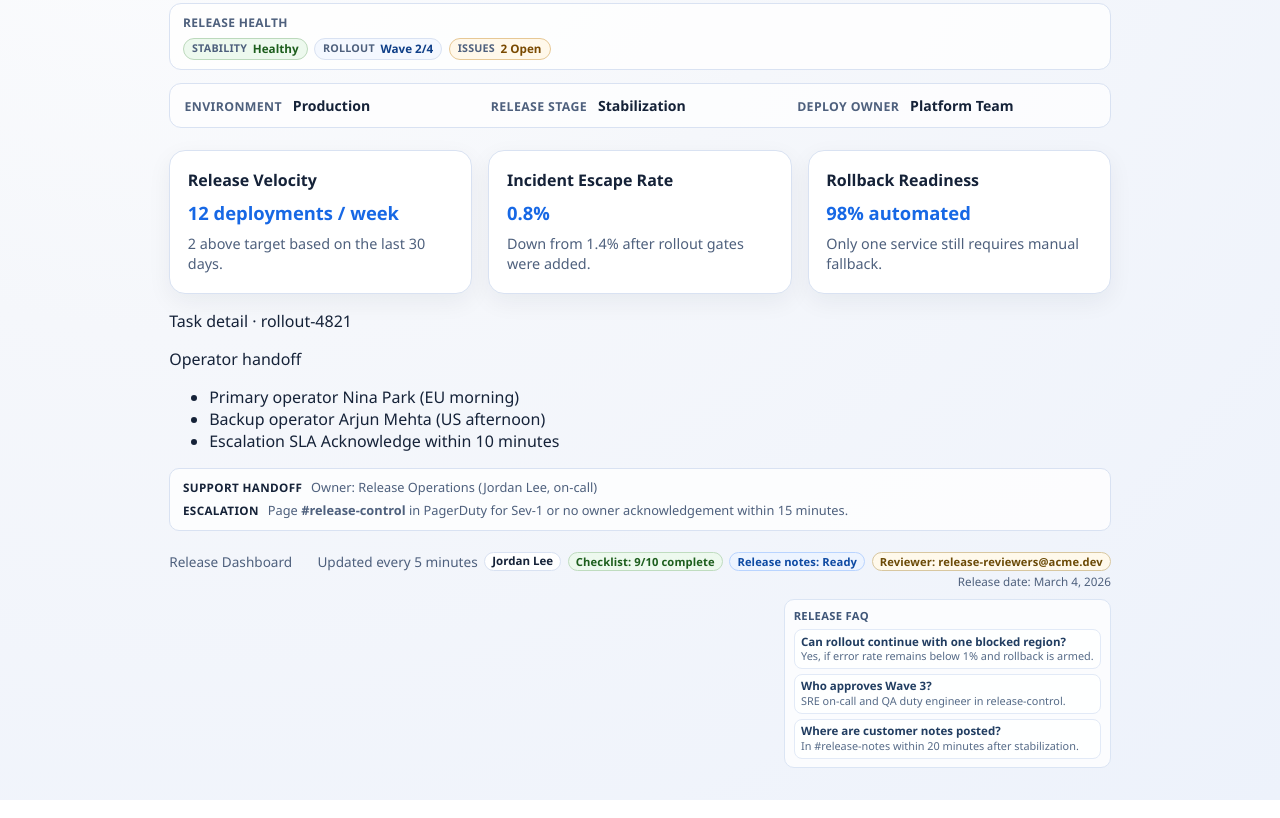
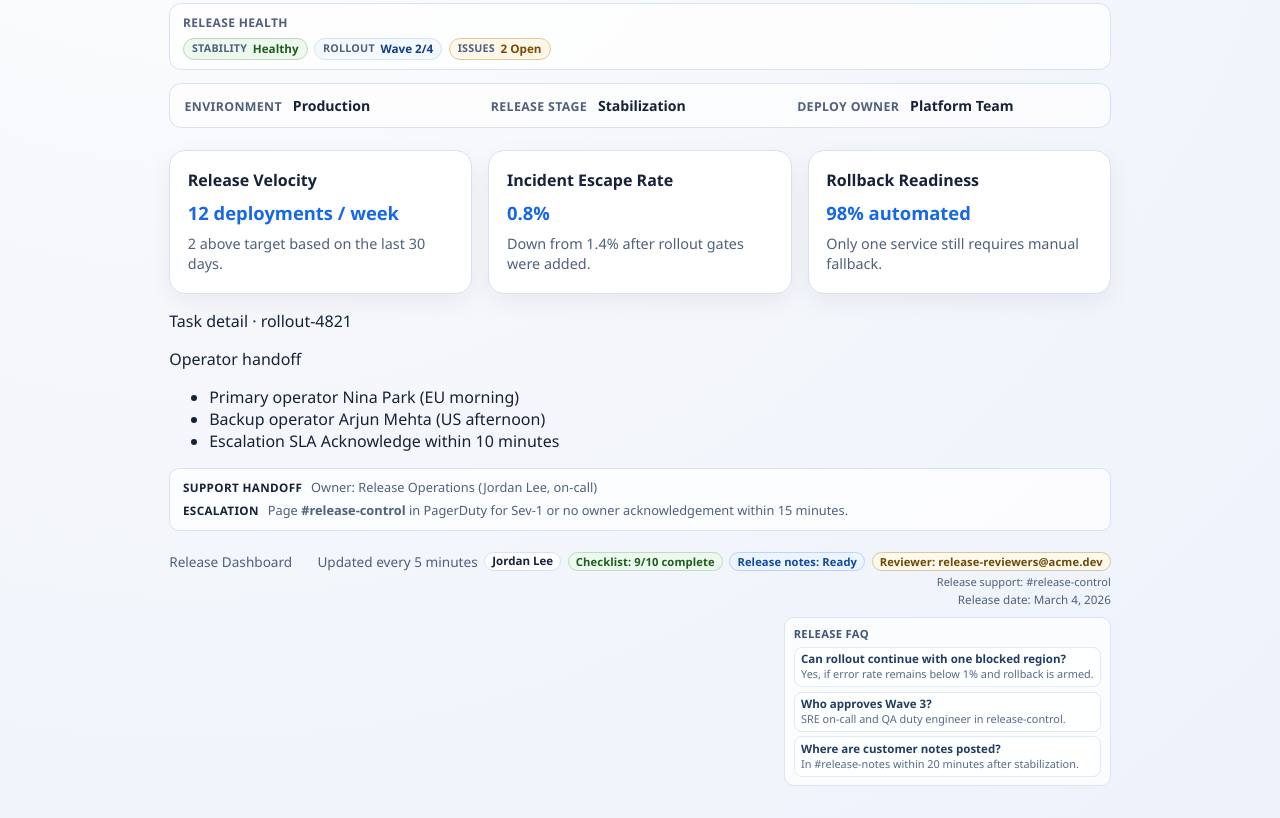
Before and after one commit to abhinsharma/linear-app, a website built with Vite: page index.html in a window 1280 px wide. Shown: the part 602-1420 px from the top of the page. Built offline with nearby package versions, Linux system fonts and the light colour scheme.

Commit message:
feat: add release support caption under footer actions

```diff
--- a/src/main.js
+++ b/src/main.js
@@ -241,6 +241,7 @@ document.querySelector('#app').innerHTML = `
             Reviewer: release-reviewers@acme.dev
           </a>
         </p>
+        <p class="footer-support-caption">Release support: #release-control</p>
         <p class="footer-release-note">Release date: March 4, 2026</p>
         <section class="release-faq" aria-label="Release FAQ">
           <p class="release-faq-title">Release FAQ</p>
--- a/src/styles.css
+++ b/src/styles.css
@@ -273,6 +273,11 @@ body {
   color: var(--muted);
 }
 
+.footer-support-caption {
+  font-size: 0.69rem;
+  color: var(--muted);
+}
+
 .owner-chip {
   display: inline-flex;
   align-items: center;
```
